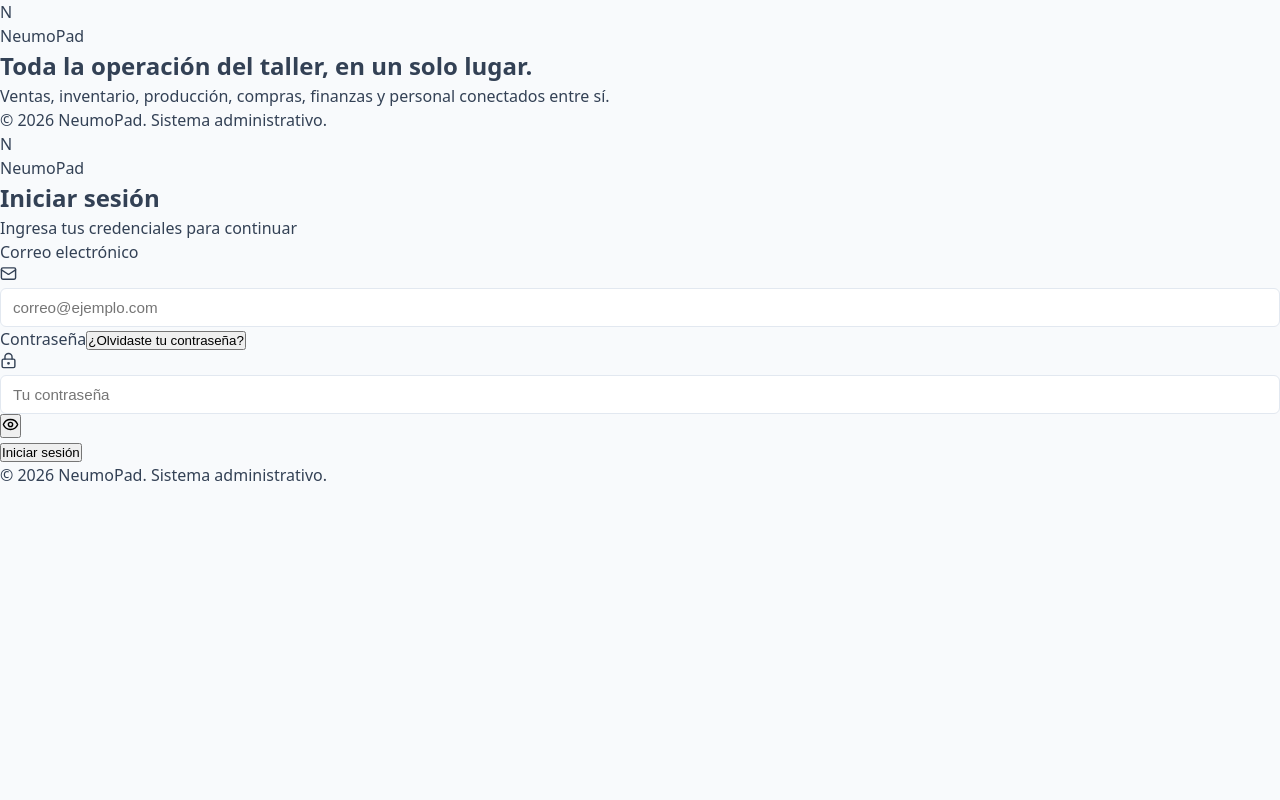
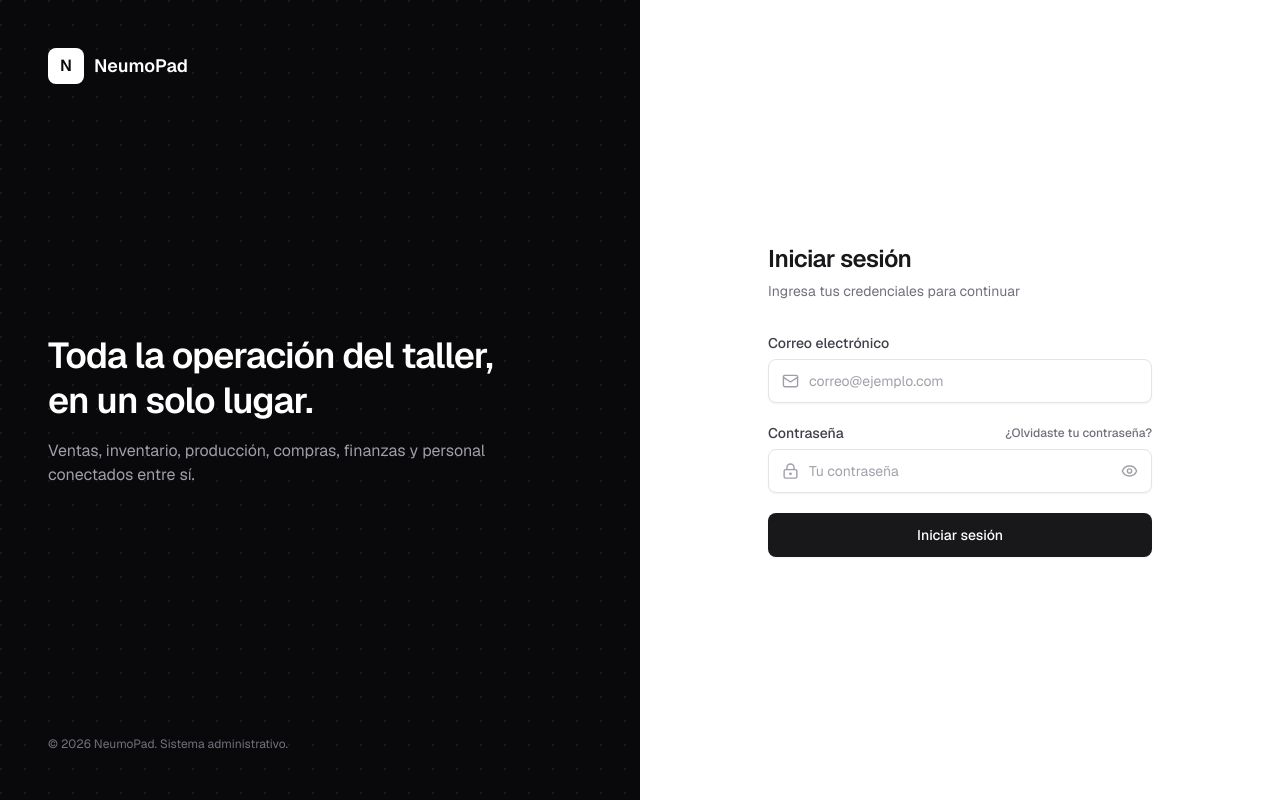
Before and after one commit to JosueB10/SistemaERP, a Next.js app: page /login in a window 1280 px wide. Built offline with nearby package versions, Linux system fonts and the light colour scheme; no server answers.

Commit message:
Se ha corregido la configuración de Tailwind CSS en app/globals.css

```diff
--- a/app/globals.css
+++ b/app/globals.css
@@ -1,43 +1,116 @@
-/* 1. Variables Globales (Tema Moderno para ERP) */
+@import "tailwindcss";
+
+/* 1. Variables Globales y Tema Base */
 :root {
+  color-scheme: light;
+  --background: #f7f7f8;
+  --foreground: #18181b;
+
+  /* Variables complementarias */
   --primary-color: #1e293b;     /* Azul marino oscuro para cabeceras y sidebar */
   --accent-color: #2563eb;      /* Azul brillante para acciones principales */
   --accent-hover: #1d4ed8;      /* Hover del botón principal */
-  --bg-body: #f8fafc;           /* Gris súper claro para el fondo general (evita fatiga visual) */
+  --bg-body: #f8fafc;           /* Gris súper claro para el fondo general */
   --bg-surface: #ffffff;        /* Blanco puro para tarjetas y contenedores */
   --text-main: #334155;
   --border-color: #e2e8f0;
 
-
-  --success-bg: #d1fae5; --success-text: #065f46;
-  --warning-bg: #fef3c7; --warning-text: #92400e;
-  --danger-bg:  #fee2e2; --danger-text:  #991b1b;
+  --success-bg: #d1fae5;
+  --success-text: #065f46;
+  --warning-bg: #fef3c7;
+  --warning-text: #92400e;
+  --danger-bg: #fee2e2;
+  --danger-text: #991b1b;
 }
 
-
-* {
-  box-sizing: border-box;
-  margin: 0;
-  padding: 0;
+@theme inline {
+  --color-background: var(--background);
+  --color-foreground: var(--foreground);
+  --font-sans: var(--font-geist-sans);
+  --font-mono: var(--font-geist-mono);
 }
 
 body {
-  background-color: var(--bg-body);
-  color: var(--text-main);
-  font-family: system-ui, -apple-system, BlinkMacSystemFont, "Segoe UI", Roboto, sans-serif;
+  background-color: var(--background);
+  color: var(--foreground);
+  font-family: var(--font-sans), ui-sans-serif, system-ui, sans-serif;
+  font-feature-settings: "cv11", "ss01";
   line-height: 1.5;
 }
 
+input,
+select,
+textarea {
+  color: var(--foreground);
+}
 
+input::placeholder,
+textarea::placeholder {
+  color: #a1a1aa;
+}
+
+::selection {
+  background-color: var(--accent-color);
+  color: #ffffff;
+}
+
+/* Animaciones para modales, menús y alertas */
+@keyframes aparecer {
+  from {
+    opacity: 0;
+    transform: translateY(4px);
+  }
+  to {
+    opacity: 1;
+    transform: translateY(0);
+  }
+}
+
+.animate-aparecer {
+  animation: aparecer 160ms ease-out;
+}
+
+@media (prefers-reduced-motion: reduce) {
+  .animate-aparecer {
+    animation: none;
+  }
+}
+
+/* Barras de desplazamiento */
+* {
+  scrollbar-width: thin;
+  scrollbar-color: #cbd5e1 transparent;
+}
+
+::-webkit-scrollbar {
+  width: 8px;
+  height: 8px;
+}
+
+::-webkit-scrollbar-thumb {
+  background-color: #cbd5e1;
+  border-radius: 9999px;
+  border: 2px solid transparent;
+  background-clip: padding-box;
+}
+
+::-webkit-scrollbar-thumb:hover {
+  background-color: #94a3b8;
+}
+
+::-webkit-scrollbar-track {
+  background: transparent;
+}
+
+/* Clases complementarias para componentes tradicionales */
 .card {
   background-color: var(--bg-surface);
   border: 1px solid var(--border-color);
   border-radius: 8px;
   padding: 24px;
-  box-shadow: 0 1px 3px rgba(0,0,0,0.05);
+  box-shadow: 0 1px 3px rgba(0, 0, 0, 0.05);
   margin-bottom: 24px;
 }
-
 
 .table-container {
   overflow-x: auto;
@@ -72,7 +145,6 @@ body {
   background-color: #f1f5f9;
 }
 
-
 .form-group {
   margin-bottom: 1.2rem;
 }
@@ -84,13 +156,9 @@ body {
   font-size: 0.9rem;
 }
 
-input[type="text"],
-input[type="number"],
-input[type="email"],
-input[type="password"],
-input[type="date"],
-select,
-textarea {
+.form-group input,
+.form-group select,
+.form-group textarea {
   width: 100%;
   padding: 10px 12px;
   border: 1px solid var(--border-color);
@@ -101,14 +169,13 @@ textarea {
   font-size: 0.95rem;
 }
 
-input:focus,
-select:focus,
-textarea:focus {
+.form-group input:focus,
+.form-group select:focus,
+.form-group textarea:focus {
   border-color: var(--accent-color);
   outline: none;
   box-shadow: 0 0 0 3px rgba(37, 99, 235, 0.15);
 }
-
 
 .btn {
   display: inline-flex;
@@ -142,6 +209,14 @@ textarea:focus {
   background-color: #e2e8f0;
 }
 
+.btn-danger {
+  background-color: #dc2626;
+  color: #ffffff;
+}
+
+.btn-danger:hover {
+  background-color: #b91c1c;
+}
 
 .badge {
   padding: 4px 10px;
@@ -154,42 +229,5 @@ textarea:focus {
 
 .badge-success { background-color: var(--success-bg); color: var(--success-text); }
 .badge-warning { background-color: var(--warning-bg); color: var(--warning-text); }
-.badge-danger { background-color: var(--danger-bg); color: var(--danger-text); }
-
-
-/* Botón de peligro (eliminar) */
-.btn-danger {
-  background-color: #dc2626;
-  color: #ffffff;
-}
-
-.btn-danger:hover {
-  background-color: #b91c1c;
-}
-
-/* Badge informativo */
-.badge-info {
-  background-color: #dbeafe;
-  color: #1e40af;
-}
-
-/* Scrollbar personalizado */
-::-webkit-scrollbar {
-  width: 10px;
-  height: 10px;
-}
-
-::-webkit-scrollbar-thumb {
-  background-color: #cbd5e1;
-  border-radius: 9999px;
-}
-
-::-webkit-scrollbar-thumb:hover {
-  background-color: #94a3b8;
-}
-
-/* Color de texto seleccionado */
-::selection {
-  background-color: var(--accent-color);
-  color: #ffffff;
-}
+.badge-danger  { background-color: var(--danger-bg);  color: var(--danger-text);  }
+.badge-info    { background-color: #dbeafe;           color: #1e40af;            }
```
Also changed, not shown: 1 other file (tests, documents, lock files or other folders).
